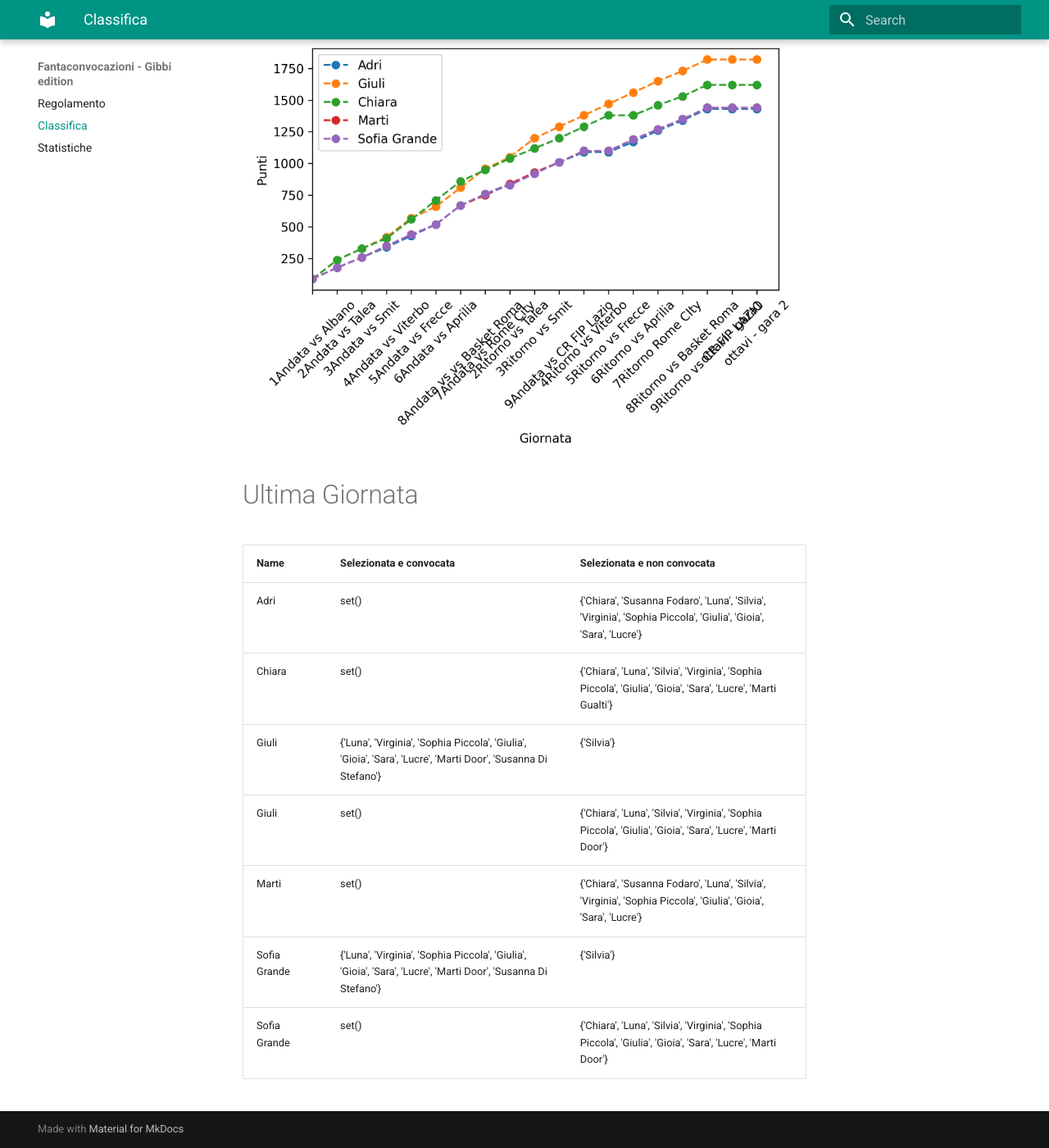
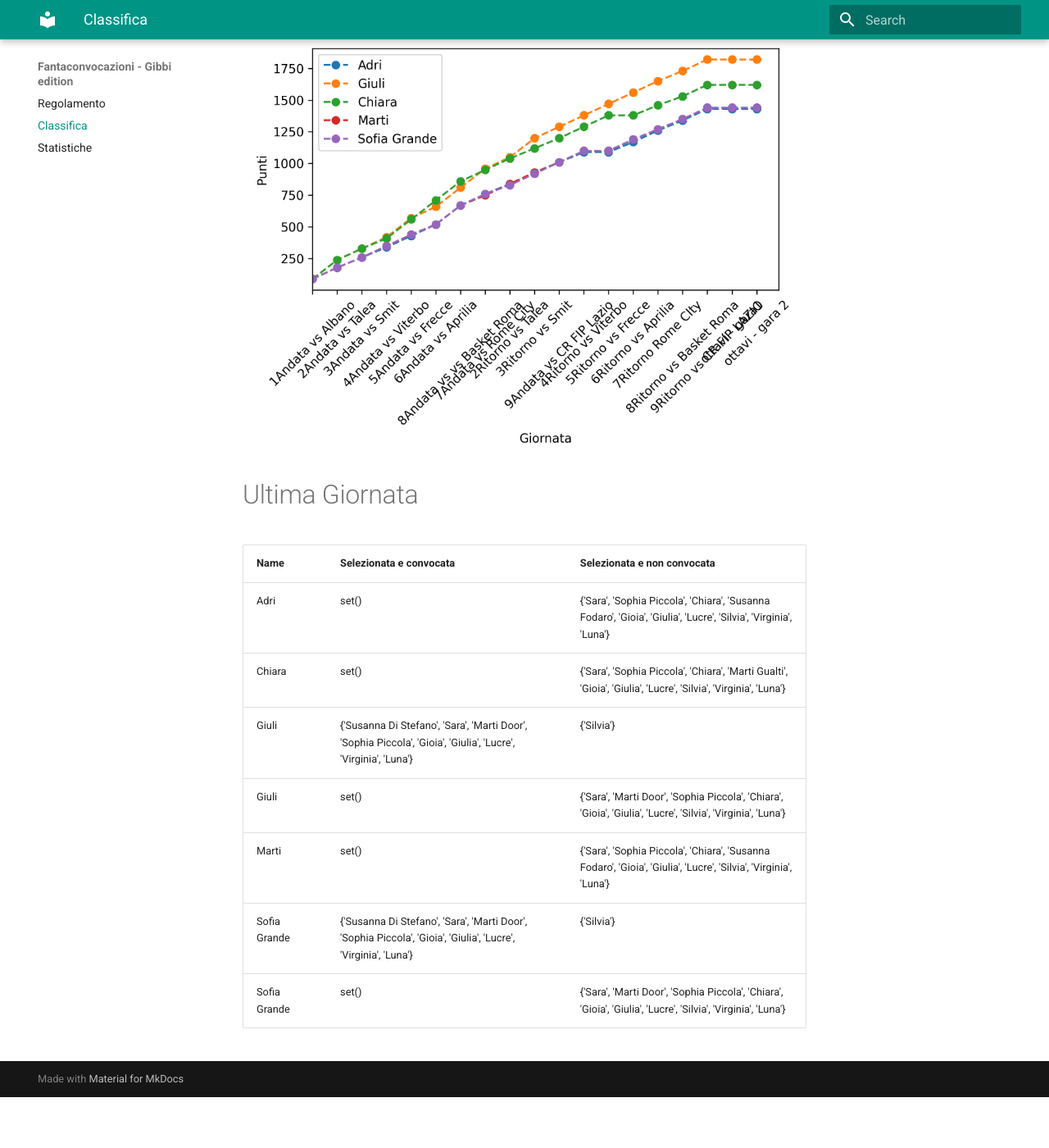
Before and after one commit to martinig94/fantagibbi, an MkDocs documentation site: the page built from docs/Classifica.md, in a window 1280 px wide and 1400 px high, scrolled down 565 px. Shown: the whole window at 82% size. Built offline with MkDocs 1.6.1 and Material for MkDocs 9.7.7, drawn with Linux system fonts in a browser that asks for light colours; after the commit the page ends 1903 px from its top, so only the background shows below that.

Commit message:
Auto-update from main.py

```diff
--- a/docs/Classifica.md
+++ b/docs/Classifica.md
@@ -18,11 +18,11 @@
 <!-- START_TABLE CORRECT -->
 | Name         | Selezionata e convocata                                                                                        | Selezionata e non convocata                                                                                      |
 |:-------------|:---------------------------------------------------------------------------------------------------------------|:-----------------------------------------------------------------------------------------------------------------|
-| Adri         | set()                                                                                                          | {'Chiara', 'Susanna Fodaro', 'Luna', 'Silvia', 'Virginia', 'Sophia Piccola', 'Giulia', 'Gioia', 'Sara', 'Lucre'} |
-| Chiara       | set()                                                                                                          | {'Chiara', 'Luna', 'Silvia', 'Virginia', 'Sophia Piccola', 'Giulia', 'Gioia', 'Sara', 'Lucre', 'Marti Gualti'}   |
-| Giuli        | {'Luna', 'Virginia', 'Sophia Piccola', 'Giulia', 'Gioia', 'Sara', 'Lucre', 'Marti Door', 'Susanna Di Stefano'} | {'Silvia'}                                                                                                       |
-| Giuli        | set()                                                                                                          | {'Chiara', 'Luna', 'Silvia', 'Virginia', 'Sophia Piccola', 'Giulia', 'Gioia', 'Sara', 'Lucre', 'Marti Door'}     |
-| Marti        | set()                                                                                                          | {'Chiara', 'Susanna Fodaro', 'Luna', 'Silvia', 'Virginia', 'Sophia Piccola', 'Giulia', 'Gioia', 'Sara', 'Lucre'} |
-| Sofia Grande | {'Luna', 'Virginia', 'Sophia Piccola', 'Giulia', 'Gioia', 'Sara', 'Lucre', 'Marti Door', 'Susanna Di Stefano'} | {'Silvia'}                                                                                                       |
-| Sofia Grande | set()                                                                                                          | {'Chiara', 'Luna', 'Silvia', 'Virginia', 'Sophia Piccola', 'Giulia', 'Gioia', 'Sara', 'Lucre', 'Marti Door'}     |
+| Adri         | set()                                                                                                          | {'Sara', 'Sophia Piccola', 'Chiara', 'Susanna Fodaro', 'Gioia', 'Giulia', 'Lucre', 'Silvia', 'Virginia', 'Luna'} |
+| Chiara       | set()                                                                                                          | {'Sara', 'Sophia Piccola', 'Chiara', 'Marti Gualti', 'Gioia', 'Giulia', 'Lucre', 'Silvia', 'Virginia', 'Luna'}   |
+| Giuli        | {'Susanna Di Stefano', 'Sara', 'Marti Door', 'Sophia Piccola', 'Gioia', 'Giulia', 'Lucre', 'Virginia', 'Luna'} | {'Silvia'}                                                                                                       |
+| Giuli        | set()                                                                                                          | {'Sara', 'Marti Door', 'Sophia Piccola', 'Chiara', 'Gioia', 'Giulia', 'Lucre', 'Silvia', 'Virginia', 'Luna'}     |
+| Marti        | set()                                                                                                          | {'Sara', 'Sophia Piccola', 'Chiara', 'Susanna Fodaro', 'Gioia', 'Giulia', 'Lucre', 'Silvia', 'Virginia', 'Luna'} |
+| Sofia Grande | {'Susanna Di Stefano', 'Sara', 'Marti Door', 'Sophia Piccola', 'Gioia', 'Giulia', 'Lucre', 'Virginia', 'Luna'} | {'Silvia'}                                                                                                       |
+| Sofia Grande | set()                                                                                                          | {'Sara', 'Marti Door', 'Sophia Piccola', 'Chiara', 'Gioia', 'Giulia', 'Lucre', 'Silvia', 'Virginia', 'Luna'}     |
 <!-- END_TABLE CORRECT -->
```
